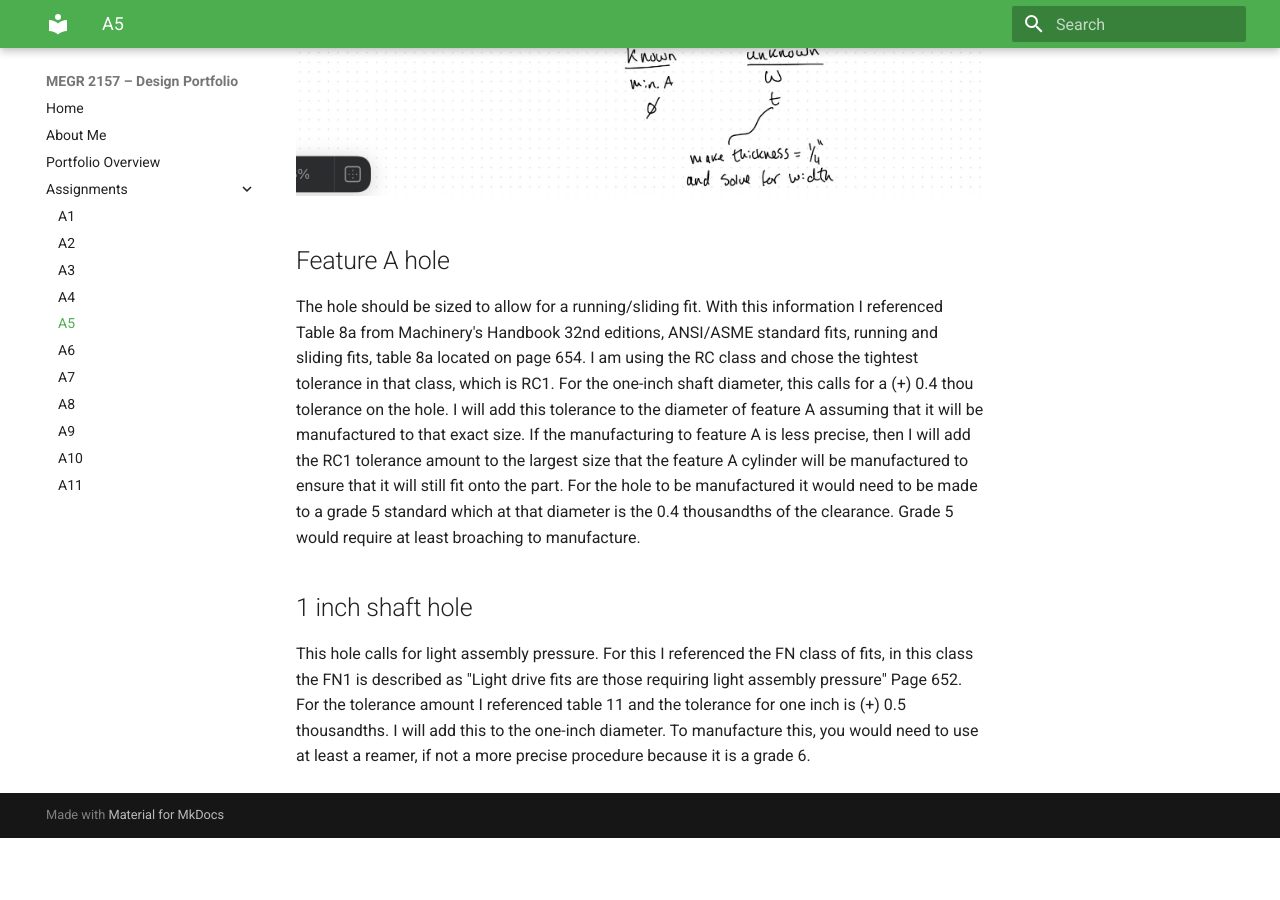
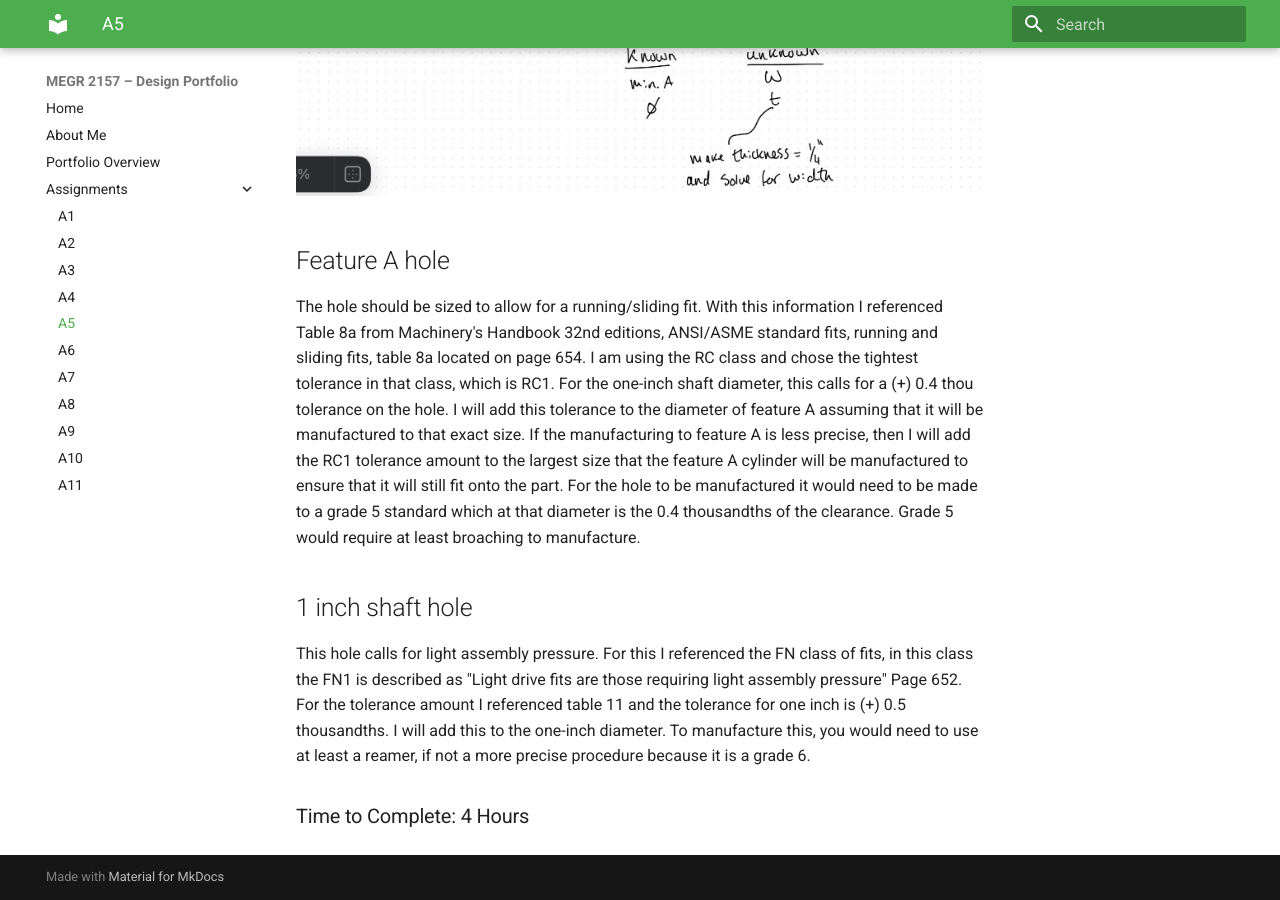
Before and after one commit to Taylor-Rockefeller-Portfolio/megr2157-portfolio, an MkDocs documentation site: the page built from docs/assignments/A05/index.md, in a window 1280 px wide and 900 px high, scrolled down 10615 px. Built offline with MkDocs 1.6.1 and Material for MkDocs 9.7.7, drawn with Linux system fonts in a browser that asks for light colours; before the commit the page ends 11453 px from its top, so only the background shows below that.

Commit message:
Add time to complete for 1 inch shaft hole
Added estimated time to complete the assembly process.

```diff
--- a/docs/assignments/A05/index.md
+++ b/docs/assignments/A05/index.md
@@ -124,3 +124,5 @@ The hole should be sized to allow for a running/sliding fit. With this informati
 ## 1 inch shaft hole
 
 This hole calls for light assembly pressure. For this I referenced the FN class of fits, in this class the FN1 is described as "Light drive fits are those requiring light assembly pressure" Page 652. For the tolerance amount I referenced table 11 and the tolerance for one inch is (+) 0.5 thousandths. I will add this to the one-inch diameter. To manufacture this, you would need to use at least a reamer, if not a more precise procedure because it is a grade 6.
+
+### Time to Complete: 4 Hours
```
